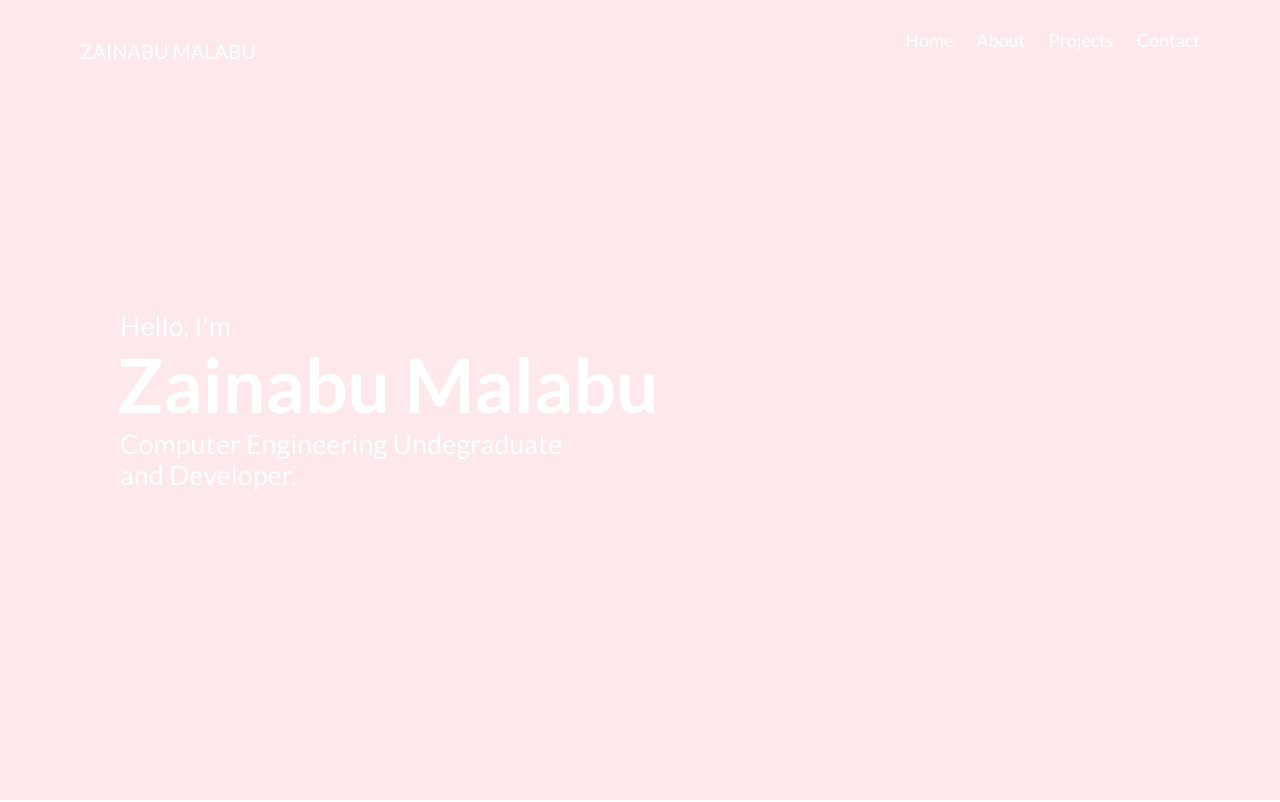
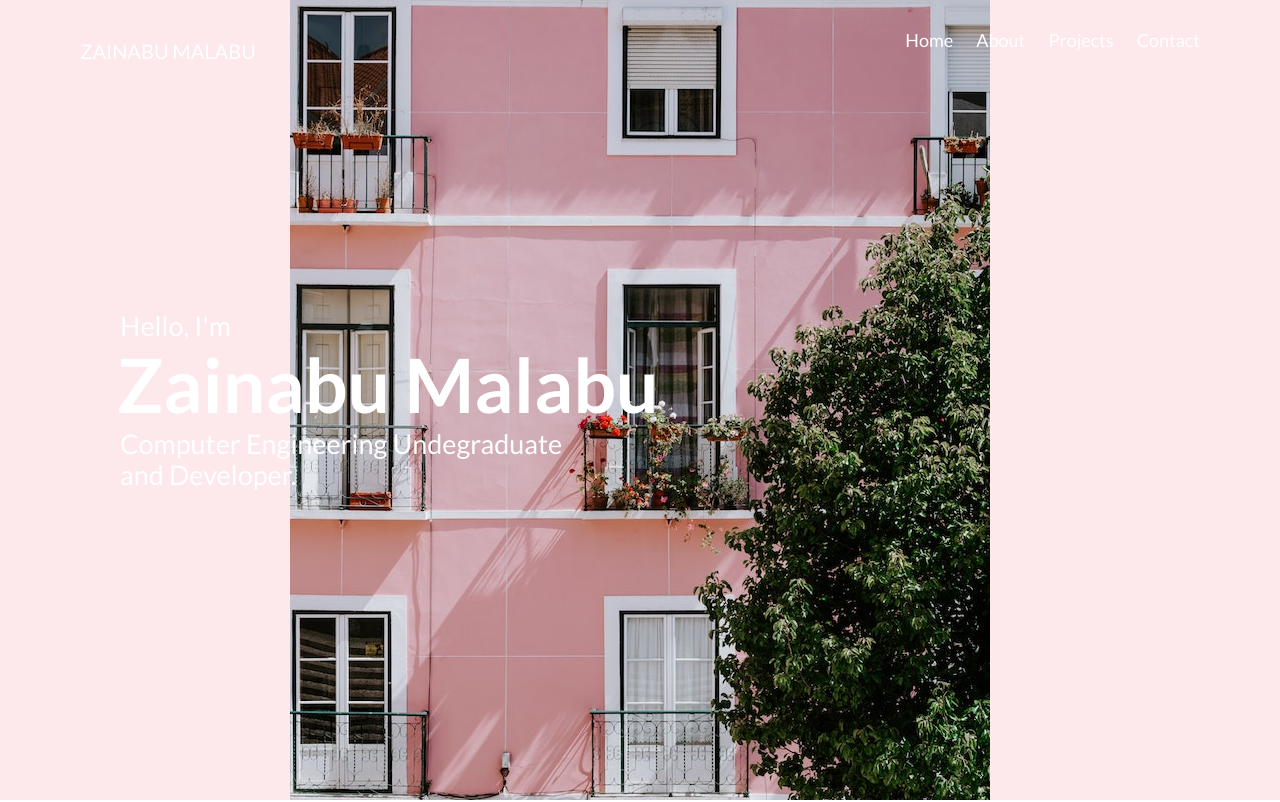
Before and after one commit to IlhamMalabu/ilhammalabu.github.io, a plain HTML site: page index.html in a window 1280 px wide. Shown: the top 802 px of the page. Drawn offline with nearby package versions, Linux system fonts and the light colour scheme.

Commit message:
Update styles.css

```diff
--- a/styles.css
+++ b/styles.css
@@ -64,7 +64,7 @@ html{
 /*home style*/
 .home{
     display:flex;
-    background: url("Images/background3.jpg") no-repeat center, rgb(253, 232, 236);
+    background: url("background3.jpg") no-repeat center, rgb(253, 232, 236);
     height: 100vh;
     color: white;
     min-height: 500px;
```
